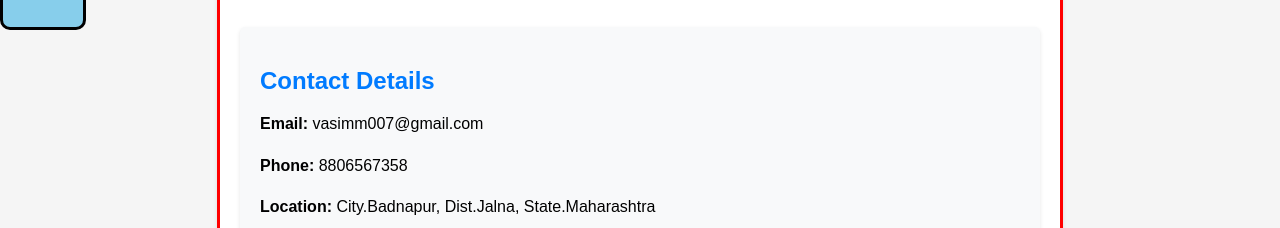
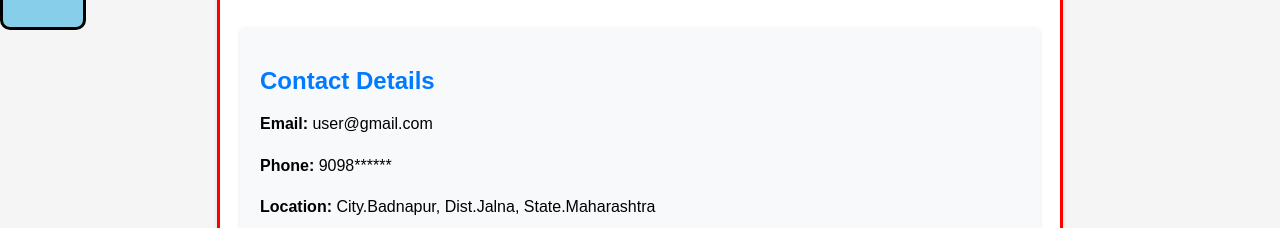
Before and after one commit to vasim7358/personal, a plain HTML site: page index.html in a window 1280 px wide. Shown: the part 796-1024 px from the top of the page. Drawn offline with Linux system fonts and the light colour scheme.

Commit message:
Update index.html

```diff
--- a/index.html
+++ b/index.html
@@ -202,8 +202,8 @@
         </section>
         <section id="contact" class="section contact-info">
             <h2>Contact Details</h2>
-            <p><strong>Email:</strong> vasimm007@gmail.com</p>
-            <p><strong>Phone:</strong> 8806567358</p>
+            <p><strong>Email:</strong> user@gmail.com</p>
+            <p><strong>Phone:</strong> 9098******</p>
             <p><strong>Location:</strong> City.Badnapur, Dist.Jalna, State.Maharashtra</p>
         </section>
         <div class="thank-you">
```
